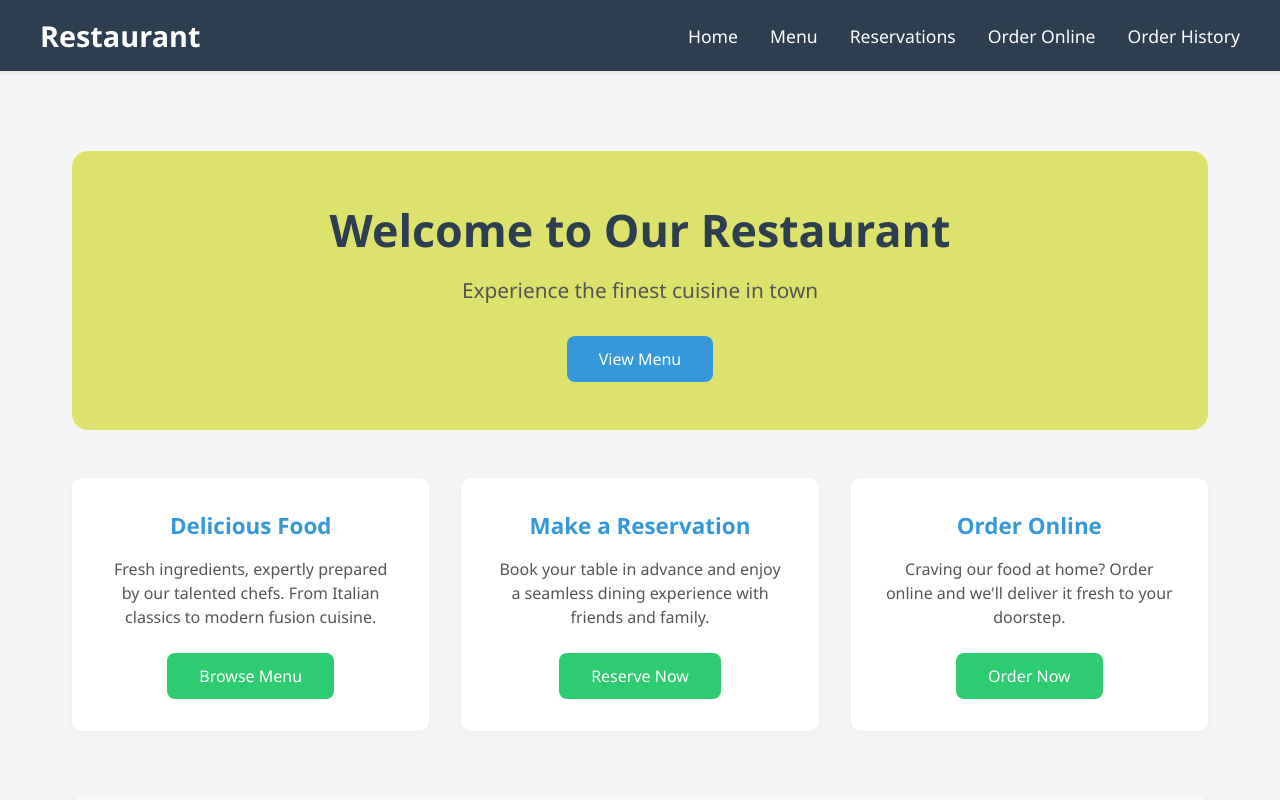
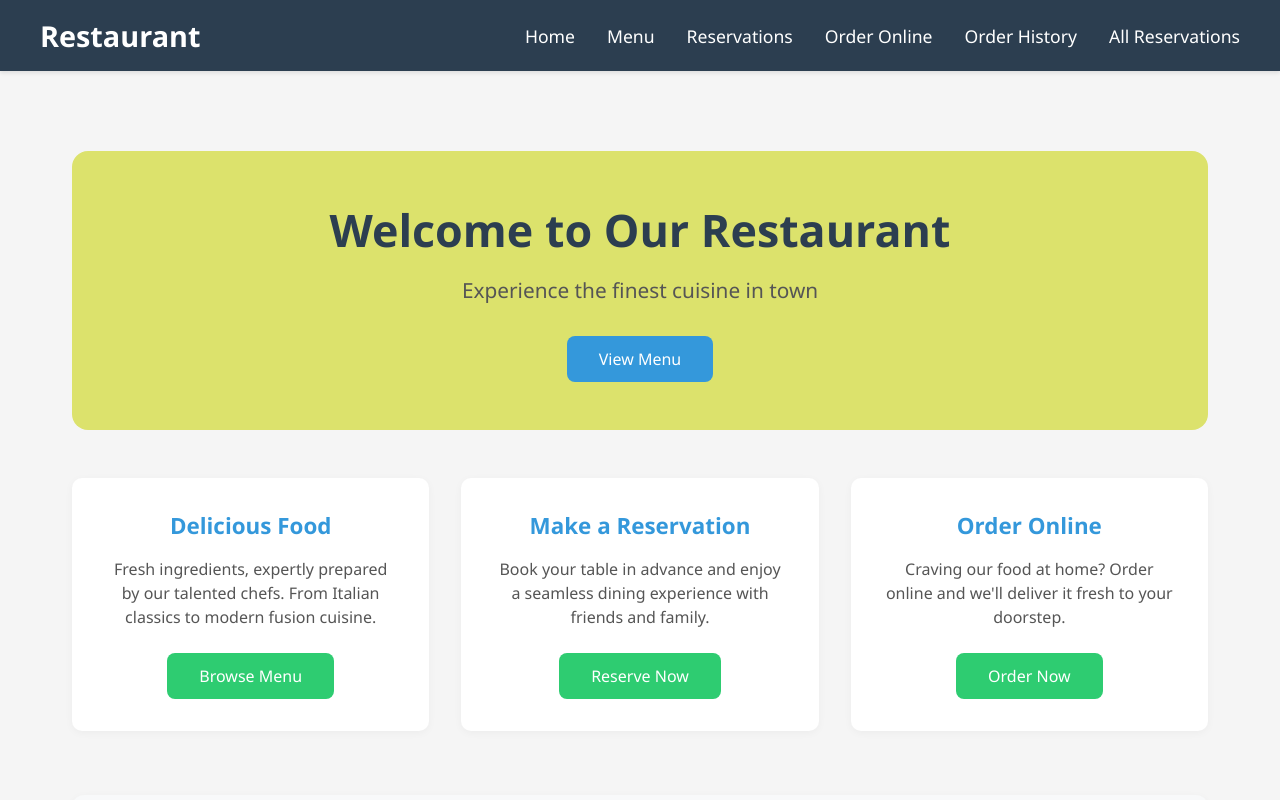
Before and after one commit to AhmadAlhajAsaad/Project_B-Restaurant, a React (Create React App) app in the folder frontend/: page / in a window 1280 px wide. Shown: the top 800 px of the page. Built offline with nearby package versions, Linux system fonts and the light colour scheme; the HTML template or start-up script is replaced by a standard one.

Commit message:
Add All Reservations link and route to App component

```diff
--- a/frontend/src/App.tsx
+++ b/frontend/src/App.tsx
@@ -5,6 +5,7 @@ import Menu from './pages/Menu';
 import Reservations from './pages/Reservations';
 import Order from './pages/Order';
 import Orders from './pages/Orders';
+import AllReservations from './pages/AllReservations';
 
 function App() {
   return (
@@ -19,6 +20,7 @@ function App() {
               <li><Link to="/reservations">Reservations</Link></li>
               <li><Link to="/order">Order Online</Link></li>
               <li><Link to="/orders">Order History</Link></li>
+              <li><Link to="/all-reservations">All Reservations</Link></li>
             </ul>
           </nav>
         </nav>
@@ -29,6 +31,7 @@ function App() {
           <Route path="/reservations" element={<Reservations />} />
           <Route path="/order" element={<Order />} />
           <Route path="/orders" element={<Orders />} />
+          <Route path="/all-reservations" element={<AllReservations />} />
         </Routes>
       </div>
     </Router>
```
